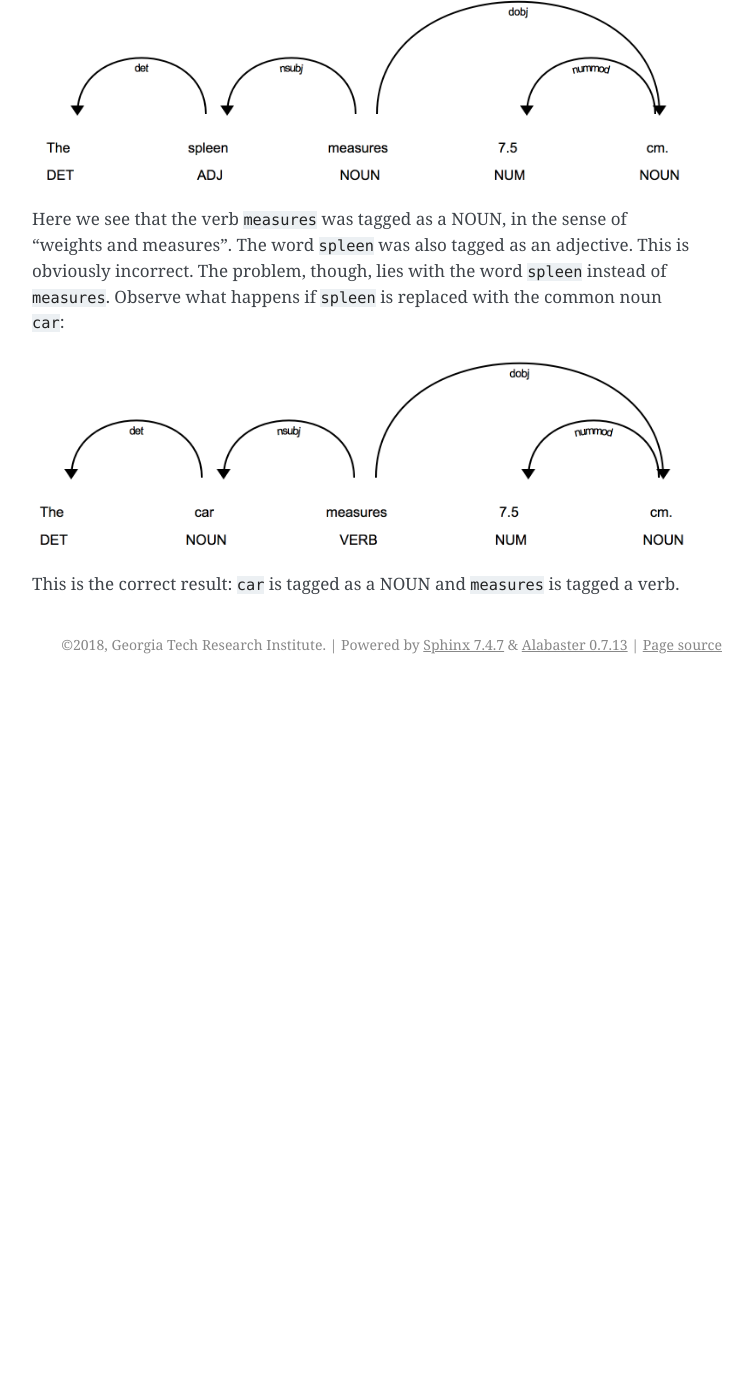
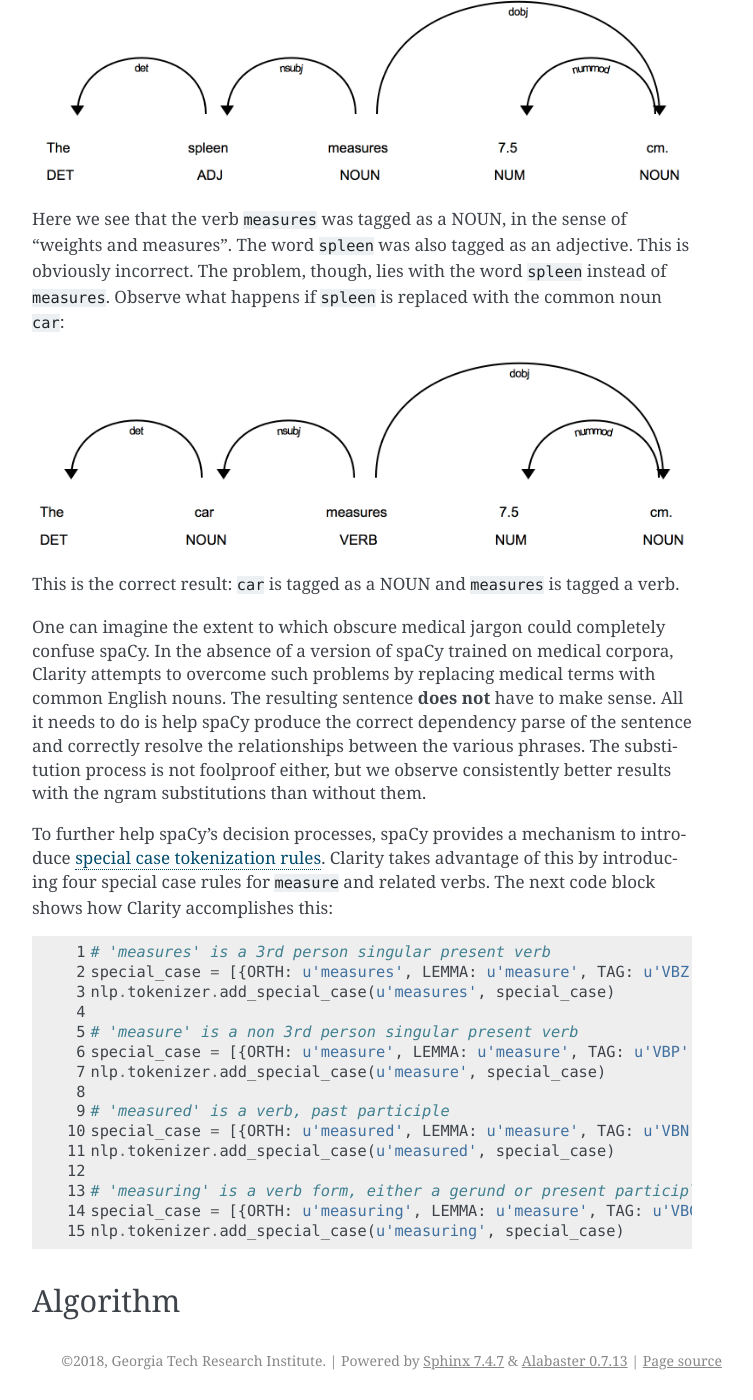
Before and after one commit to ClarityNLP/ClarityNLP, a Sphinx documentation site: the page built from docs/algorithms/measurement_subject_resolution.rst, in a window 1280 px wide and 1400 px high, scrolled down 4411 px. Shown: the whole window, without its empty margins (388-1141 px from the left). Built offline with Sphinx 7.4.7, drawn with Linux system fonts in a browser that asks for light colours; before the commit the page ends 5095 px from its top, so only the background shows below that.

Commit message:
more additions to subj-meas resolution docs

```diff
--- a/docs/algorithms/measurement_subject_resolution.rst
+++ b/docs/algorithms/measurement_subject_resolution.rst
@@ -195,3 +195,42 @@ with the common noun ``car``:
 
 This is the correct result: ``car`` is tagged as a NOUN and ``measures`` is
 tagged a verb.
+
+One can imagine the extent to which obscure medical jargon could completely
+confuse spaCy. In the absence of a version of spaCy trained on medical corpora,
+Clarity attempts to overcome such problems by replacing medical terms with
+common English nouns. The resulting sentence **does not** have to make sense.
+All it needs to do is help spaCy produce the correct dependency parse of
+the sentence and correctly resolve the relationships between the various
+phrases. The substitution process is not foolproof either, but we observe
+consistently better results with the ngram substitutions than without them.
+
+.. _special case tokenization rules: https://spacy.io/usage/linguistic-features#special-cases
+
+To further help spaCy's decision processes, spaCy provides a mechanism to
+introduce `special case tokenization rules`_. Clarity takes advantage of this by
+introducing four special case rules for ``measure`` and related verbs. The next
+code block shows how Clarity accomplishes this:
+
+.. code-block:: python
+    :linenos:
+
+    # 'measures' is a 3rd person singular present verb
+    special_case = [{ORTH: u'measures', LEMMA: u'measure', TAG: u'VBZ', POS: u'VERB'}]
+    nlp.tokenizer.add_special_case(u'measures', special_case)
+
+    # 'measure' is a non 3rd person singular present verb
+    special_case = [{ORTH: u'measure', LEMMA: u'measure', TAG: u'VBP', POS: u'VERB'}]
+    nlp.tokenizer.add_special_case(u'measure', special_case)
+
+    # 'measured' is a verb, past participle
+    special_case = [{ORTH: u'measured', LEMMA: u'measure', TAG: u'VBN', POS: u'VERB'}]
+    nlp.tokenizer.add_special_case(u'measured', special_case)
+
+    # 'measuring' is a verb form, either a gerund or present participle
+    special_case = [{ORTH: u'measuring', LEMMA: u'measure', TAG: u'VBG', POS: u'VERB'}]
+    nlp.tokenizer.add_special_case(u'measuring', special_case)
+
+
+Algorithm
+=========
```
